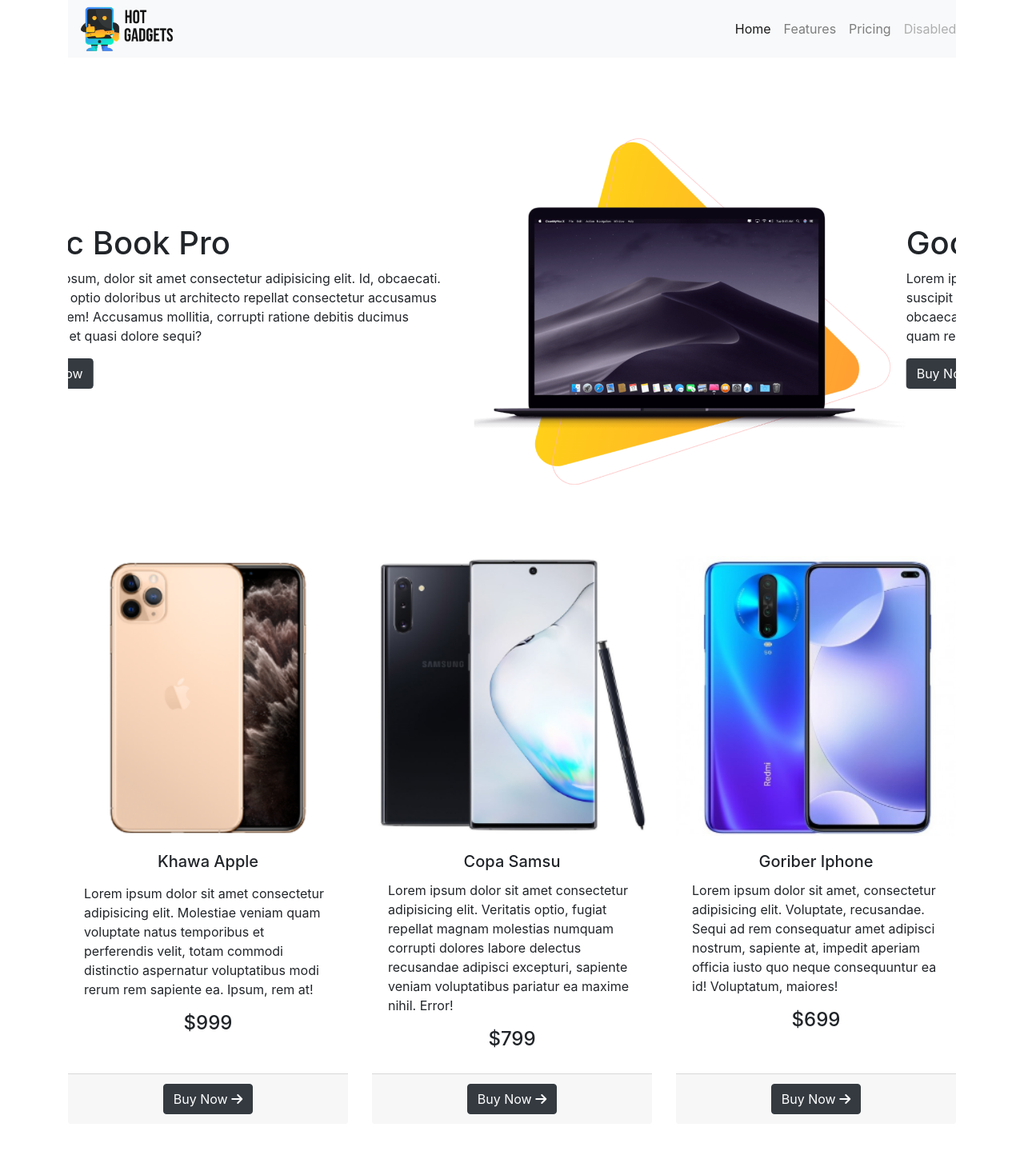
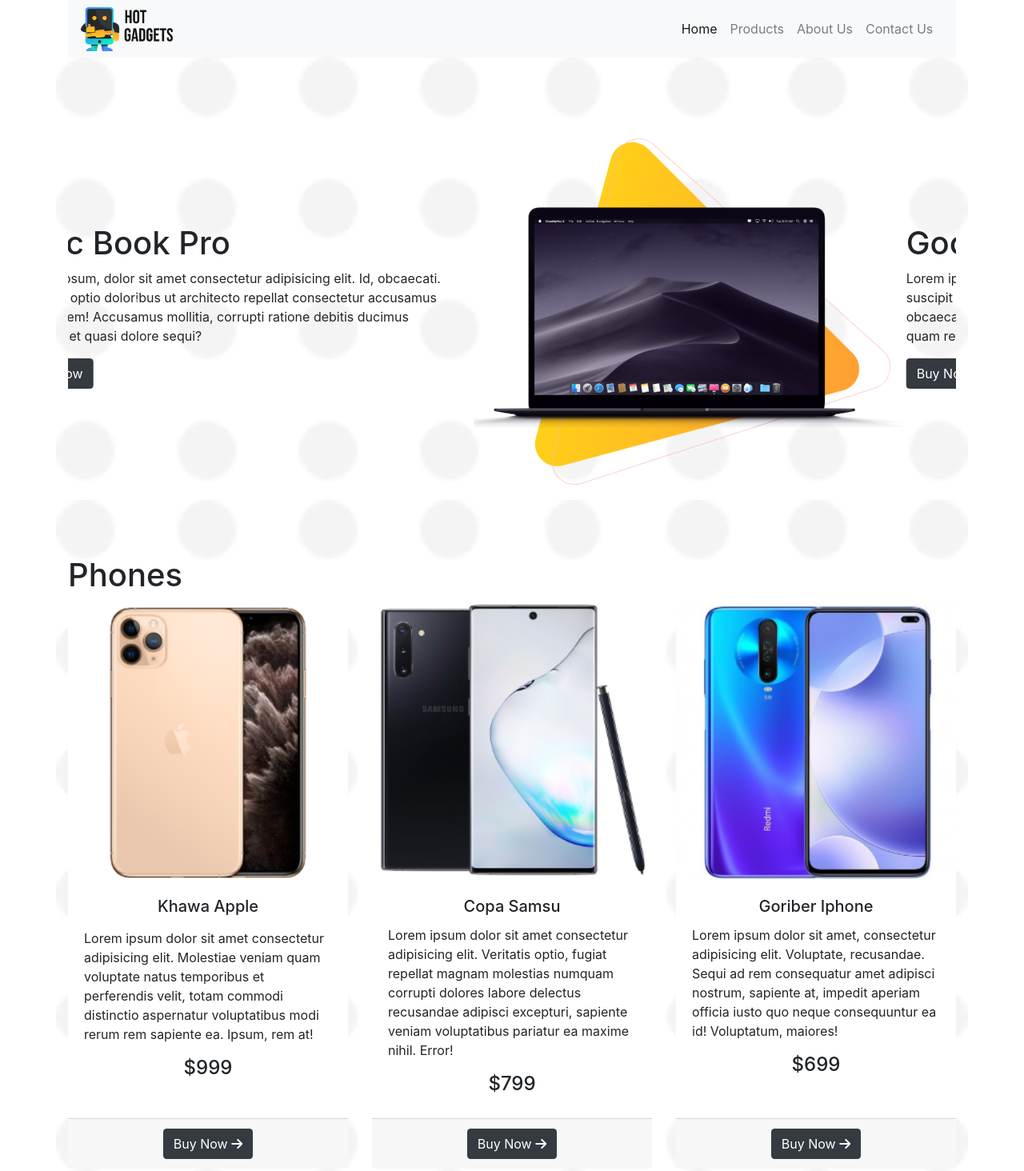
Before and after one commit to Talha-Jubaer-Prantor/hot-gadgets, a plain HTML site: page index.html in a window 1280 px wide. Shown: the top 1464 px of the page at 80% size. Drawn offline with nearby package versions, Linux system fonts and the light colour scheme.

Commit message:
Alhamdulillah

```diff
--- a/index.html
+++ b/index.html
@@ -1,7 +1,7 @@
 <!DOCTYPE html>
 <html lang="en">
 <head>
-  <title>Bootstrap Example</title>
+  <title>Hot Gadgets</title>
   <meta charset="utf-8">
   <meta name="viewport" content="width=device-width, initial-scale=1">
   <script src="https://kit.fontawesome.com/1a56f73e1c.js" crossorigin="anonymous"></script>
@@ -24,13 +24,13 @@
               <a class="nav-link" href="#">Home <span class="sr-only">(current)</span></a>
             </li>
             <li class="nav-item ">
-              <a class="nav-link" href="#">Features</a>
+              <a class="nav-link" href="#">Products</a>
             </li>
             <li class="nav-item">
-              <a class="nav-link " href="#">Pricing</a>
+              <a class="nav-link " href="#">About Us</a>
             </li>
             <li class="nav-item">
-              <a class="nav-link disabled" href="#">Disabled</a>
+              <a class="nav-link" href="#">Contact Us</a>
             </li>
           </ul>
         </div>
@@ -91,7 +91,7 @@
     </section>
 
     <section class="container sec-gap">
-
+    <h1>Phones</h1>
       <div class="card-deck">
         <div class="card">
           <img class="card-img-top" src=" phone/phone-2.png" alt="Card image cap">
@@ -135,7 +135,7 @@
 
 
     <section class="container sec-gap">
-
+      <h1>Laptops</h1>
       <div class="card-deck">
         <div class="card">
           <img class="card-img-top" src="laptop/product-1.png" alt="Card image cap">
--- a/style.css
+++ b/style.css
@@ -1,5 +1,5 @@
 .nav-list{
-    padding-left: 72%;
+    padding-left: 65%;
 }
 
 .nav-logo{
@@ -12,6 +12,8 @@
 
 .sec-gap{
     padding-top: 70px;
+    background-image: url(bg-2.png);
+    background-size: cover;
 }
 
 .cat-head h1{
```
